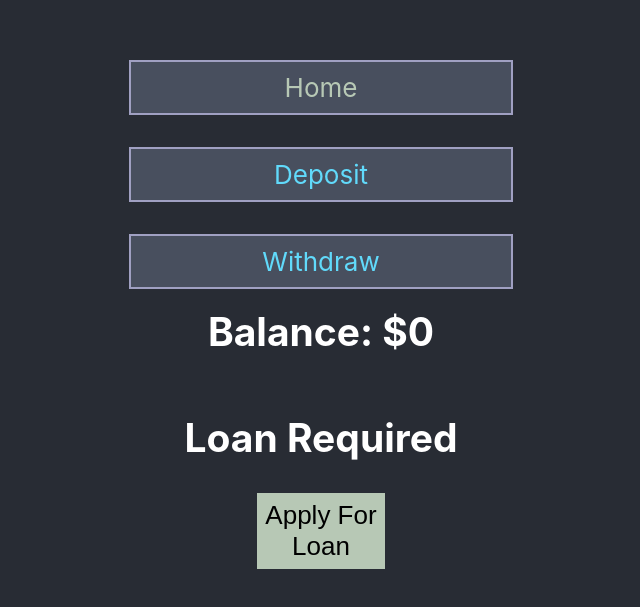
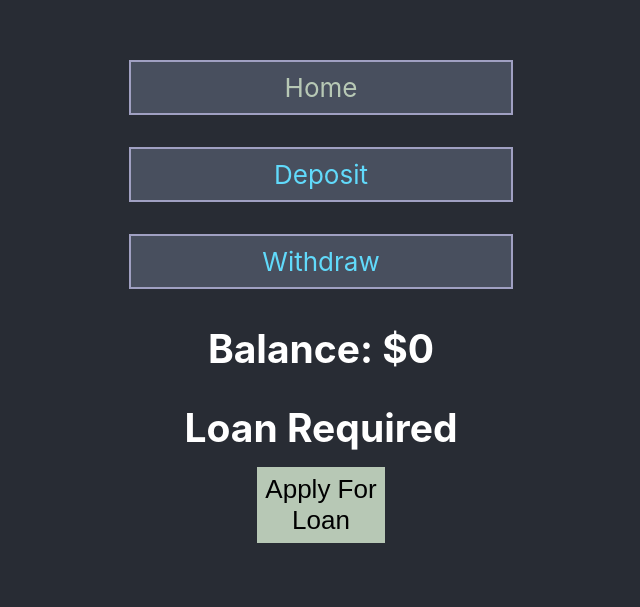
Before and after one commit to TylerEikenberg/React-Redux-Banking-App_two, a React (Create React App) app: page / in a window 1280 px wide. Shown: the part 131-738 px from the top of the page, without its empty margins (319-959 px from the left). Built offline with nearby package versions, Linux system fonts and the light colour scheme.

Commit message:
adjusting margins for h1

```diff
--- a/src/App.css
+++ b/src/App.css
@@ -75,6 +75,7 @@
 }
 .balance-h1 {
   font-size: 1.5em;
+  margin: 1rem;
 }
 
 /* for desktop */
--- a/src/pages/HomePage.js
+++ b/src/pages/HomePage.js
@@ -15,7 +15,7 @@ function HomePage() {
   return (
     <div className="contents-container">
       <h1 className="balance-h1">Balance: ${balance}</h1>
-      <h2>{loan ? "Loan Approved" : "Loan Required"}</h2>
+      <h2 className="balance-h1">{loan ? "Loan Approved" : "Loan Required"}</h2>
       <button
         className="button-style"
         onClick={loanApplyHandle}
```
